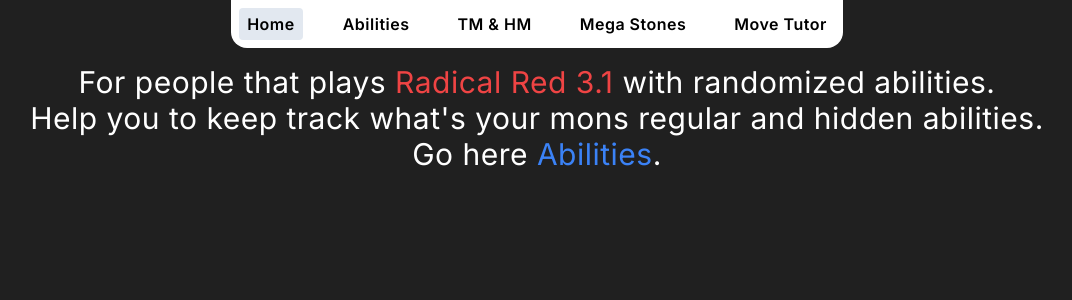
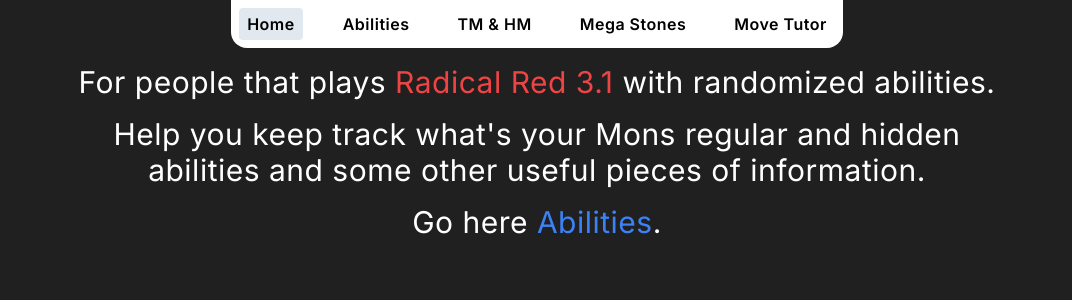
Before and after one commit to lukmanyahyab/radical-red-info, a Next.js app: page / in a window 1280 px wide. Shown: the top 300 px of the page, without its empty margins (103-1175 px from the left). Built offline with nearby package versions, Linux system fonts and the light colour scheme.

Commit message:
improve Homepage header and add link to Radical Red dev post

```diff
--- a/app/page.tsx
+++ b/app/page.tsx
@@ -2,12 +2,22 @@
 
 export default function Home() {
   return (
-    <div className="m-auto text-center text-3xl">
+    <div className="max-w-[75%] m-auto text-center text-3xl [&>*]:mb-4">
       <p>
-        For people that plays <span className="text-red-500">Radical Red 3.1</span> with randomized
-        abilities.
+        For people that plays{" "}
+        <Link
+          href="https://www.pokecommunity.com/showthread.php?t=437688"
+          target="_blank"
+          className="text-red-500 hover:underline"
+        >
+          Radical Red 3.1
+        </Link>{" "}
+        with randomized abilities.
       </p>{" "}
-      <p>Help you to keep track what's your mons regular and hidden abilities.</p>{" "}
+      <p>
+        Help you keep track what's your Mons regular and hidden abilities and some other useful
+        pieces of information.
+      </p>{" "}
       <p>
         Go here&nbsp;
         <Link href="/abilities" className="text-blue-500 hover:underline">
```
